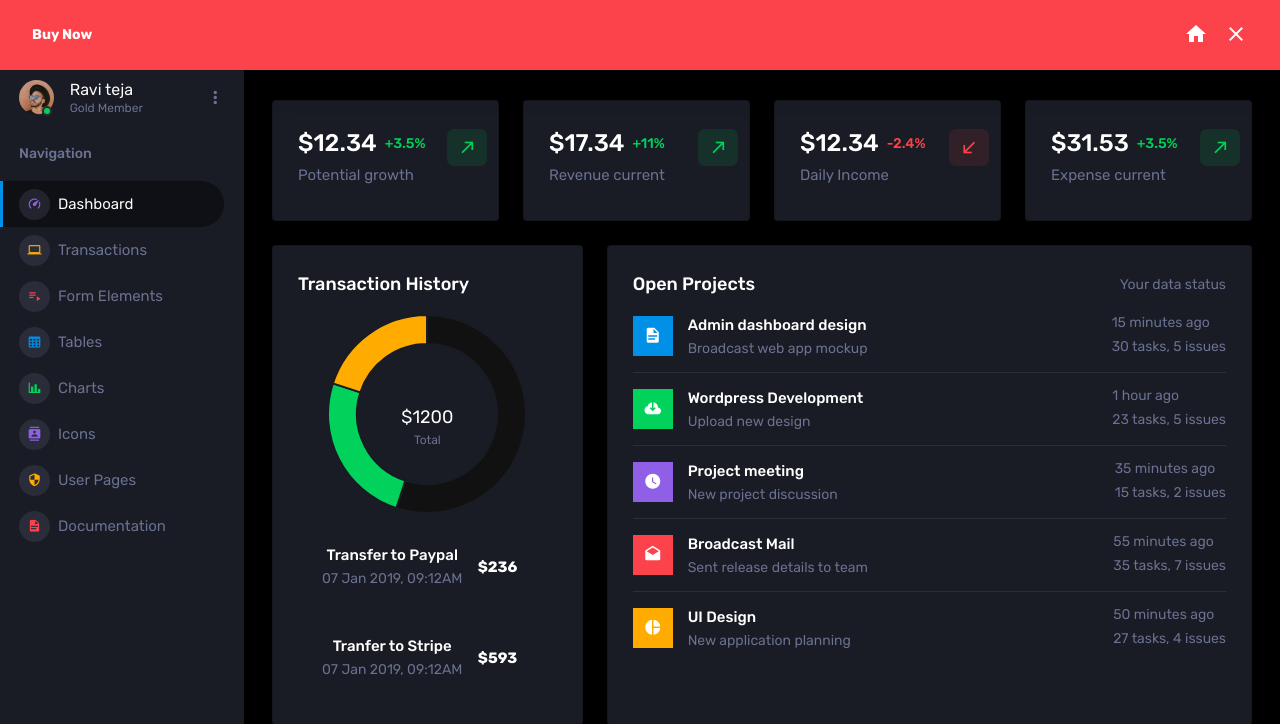
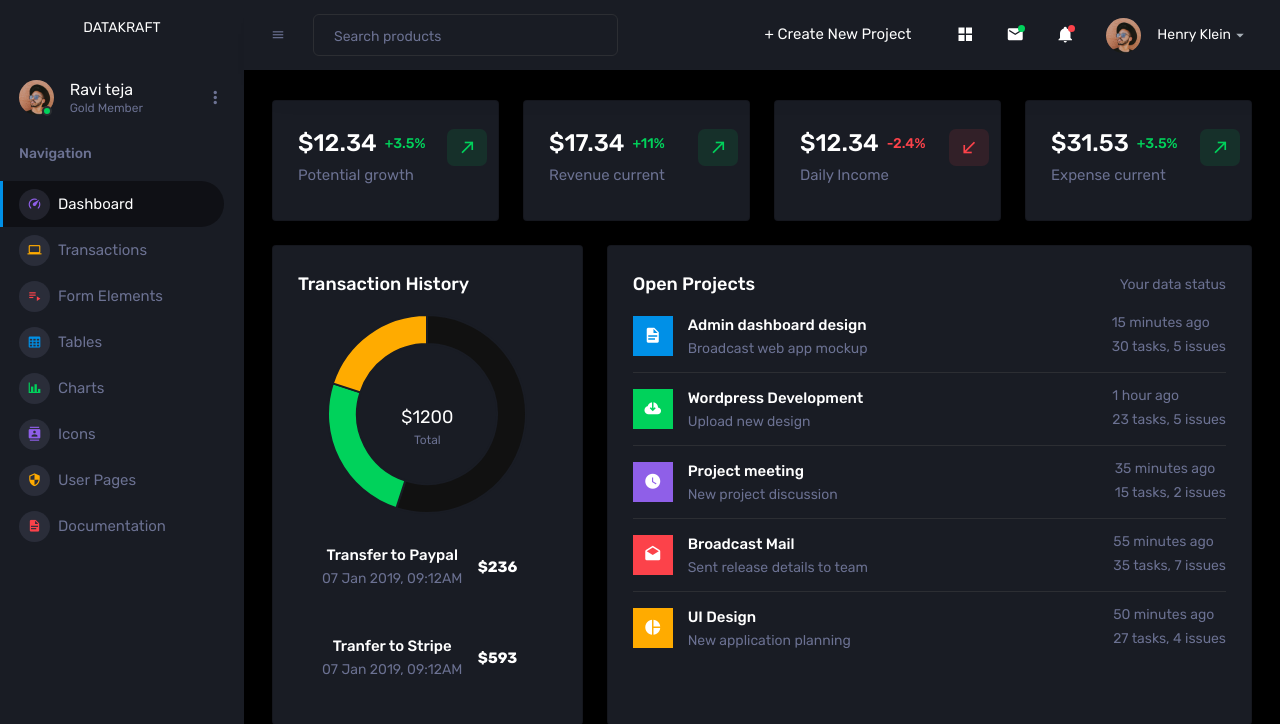
Before and after one commit to Raviteja-Thatipelly/corona_expense_tracker, a Django app: page / in a window 1280 px wide. Shown: the top 724 px of the page. Run offline with Django 5.2, Linux system fonts and the light colour scheme; some libraries are stand-ins or nearby versions.

Commit message:
2nd commit

```diff
--- a/main/templates/index.html
+++ b/main/templates/index.html
@@ -28,24 +28,7 @@
   </head>
   <body>
     <div class="container-scroller">
-      <div class="row p-0 m-0 proBanner" id="proBanner">
-        <div class="col-md-12 p-0 m-0">
-          <div class="card-body card-body-padding px-3 d-flex align-items-center justify-content-between">
-            <div class="ps-lg-3">
-              <div class="d-flex align-items-center justify-content-between">
-                <!-- <p class="mb-0 font-weight-medium me-3 buy-now-text">Free 24/7 customer support, updates, and more with this template!</p> -->
-                <a href="https://www.bootstrapdash.com/product/corona-admin-template/" target="_blank" class="btn me-2 buy-now-btn border-0">Buy Now</a>
-              </div>
-            </div>
-            <div class="d-flex align-items-center justify-content-between">
-              <a href="https://www.bootstrapdash.com/product/corona-admin-template/"><i class="mdi mdi-home me-3 text-white"></i></a>
-              <button id="bannerClose" class="btn border-0 p-0">
-                <i class="mdi mdi-close text-white"></i>
-              </button>
-            </div>
-          </div>
-        </div>
-      </div>
+
       <!-- partial:partials/_sidebar.html -->
        {% include 'sidebar.html' %}
       <!-- <nav class="sidebar sidebar-offcanvas" id="sidebar">
--- a/main/templates/navbar.html
+++ b/main/templates/navbar.html
@@ -73,7 +73,7 @@
                 <div class="dropdown-divider"></div>
                 <a class="dropdown-item preview-item">
                   <div class="preview-thumbnail">
-                    <img src="../../../{% static 'images/faces/face4.jpg' %}" alt="image" class="rounded-circle profile-pic">
+                    <img src="{% static 'images/faces/face4.jpg' %}" alt="image" class="rounded-circle profile-pic">
                   </div>
                   <div class="preview-item-content">
                     <p class="preview-subject ellipsis mb-1">Mark send you a message</p>
@@ -83,7 +83,7 @@
                 <div class="dropdown-divider"></div>
                 <a class="dropdown-item preview-item">
                   <div class="preview-thumbnail">
-                    <img src="../../../{% static 'images/faces/face2.jpg' %}" alt="image" class="rounded-circle profile-pic">
+                    <img src="{% static 'images/faces/face2.jpg' %}" alt="image" class="rounded-circle profile-pic">
                   </div>
                   <div class="preview-item-content">
                     <p class="preview-subject ellipsis mb-1">Cregh send you a message</p>
@@ -93,7 +93,7 @@
                 <div class="dropdown-divider"></div>
                 <a class="dropdown-item preview-item">
                   <div class="preview-thumbnail">
-                    <img src="../../../{% static 'images/faces/face3.jpg' %}" alt="image" class="rounded-circle profile-pic">
+                    <img src="{% static 'images/faces/face3.jpg' %}" alt="image" class="rounded-circle profile-pic">
                   </div>
                   <div class="preview-item-content">
                     <p class="preview-subject ellipsis mb-1">Profile picture updated</p>
--- a/main/templates/register.html
+++ b/main/templates/register.html
@@ -30,7 +30,7 @@
             <div class="card col-lg-4 mx-auto">
               <div class="card-body px-5 py-5">
                 <h3 class="card-title text-start mb-3">Register</h3>
-                <form>
+                <form method="POST" action="{% url 'register' %}">
                   <div class="form-group">
                     <label>Username</label>
                     <input type="text" class="form-control p_input">
@@ -41,6 +41,10 @@
                   </div>
                   <div class="form-group">
                     <label>Password</label>
+                    <input type="password" class="form-control p_input">
+                  </div>
+                  <div class="form-group">
+                    <label>Conform Password</label>
                     <input type="password" class="form-control p_input">
                   </div>
                   <div class="form-group d-flex align-items-center justify-content-between">
--- a/main/views.py
+++ b/main/views.py
@@ -28,18 +28,18 @@ def register(request):
         password = request.POST.get('password')
         confirm_password = request.POST.get('confirm_password')
 
-        # if password == confirm_password:
-        if User.objects.filter(username = username).exists():
-            messages.error(request, "username taken")
-        elif User.objects.filter(email = email).exists():
-            messages.error(request, 'email exists')
-        else:
-            user = User.objects.createuser(username = username, email = email, password = password)
+        if password == confirm_password:
+            if User.objects.filter(username = username).exists():
+                messages.error(request, "username taken")
+            elif User.objects.filter(email = email).exists():
+                messages.error(request, 'email exists')
+            else:
+                user = User.objects.createuser(username = username, email = email, password = password)
             user.save()
             messages.sucess(request, 'Account created sucessfully, please login')
             return redirect('login')
-        # else:
-        #     messages.error(request, 'passwords doesnot match')
+        else:
+            messages.error(request, 'passwords doesnot match')
     return render(request, 'register.html')
 
 def user_logout(request):
```
